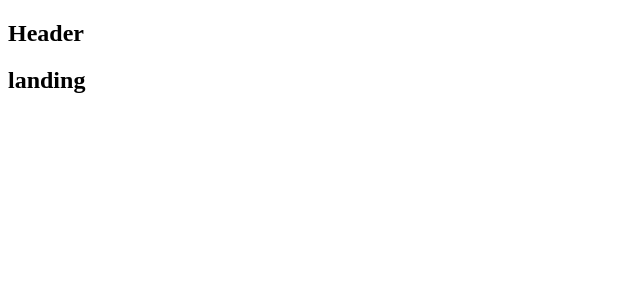
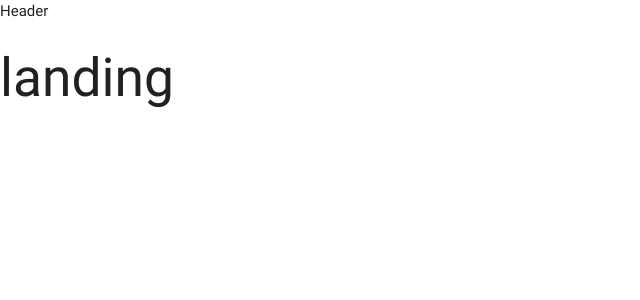
Before and after one commit to cjb312/Emailer, a React (Create React App) app in the folder client/: page / in a window 1280 px wide. Shown: the top 300 px of the page, without its empty margins (0-640 px from the left). Built offline with nearby package versions, Linux system fonts and the light colour scheme.

Commit message:
includnig materialize css

```diff
--- a/client/package.json
+++ b/client/package.json
@@ -8,6 +8,7 @@
     }
   },
   "dependencies": {
+    "materialize-css": "^0.100.2",
     "react": "^16.0.0",
     "react-dom": "^16.0.0",
     "react-redux": "^5.0.6",
--- a/client/src/components/App.js
+++ b/client/src/components/App.js
@@ -1,7 +1,7 @@
 import React from "react";
 import { BrowserRouter, Route } from "react-router-dom";
 
-const Header = () => <h2>Header</h2>
+import Header from "./Header";
 const Dashboard = () => <h2>dashboard</h2>
 const SurveyNew = () => <h2>survey</h2>
 const Landing = () => <h2>landing</h2>
--- /dev/null
+++ b/client/src/components/Header.js
@@ -0,0 +1,8 @@
+import React, { Component } from "react";
+
+class Header extends Component {
+	render() {
+		return <div>Header</div>;
+	}
+}
+export default Header;
--- a/client/src/index.js
+++ b/client/src/index.js
@@ -1,3 +1,4 @@
+import 'materialize-css/dist/css/materialize.min.css';
 import React from "react";
 import ReactDOM from "react-dom";
 import { Provider } from "react-redux";
```
Also changed, not shown: 1 other file (tests, documents, lock files or other folders).
